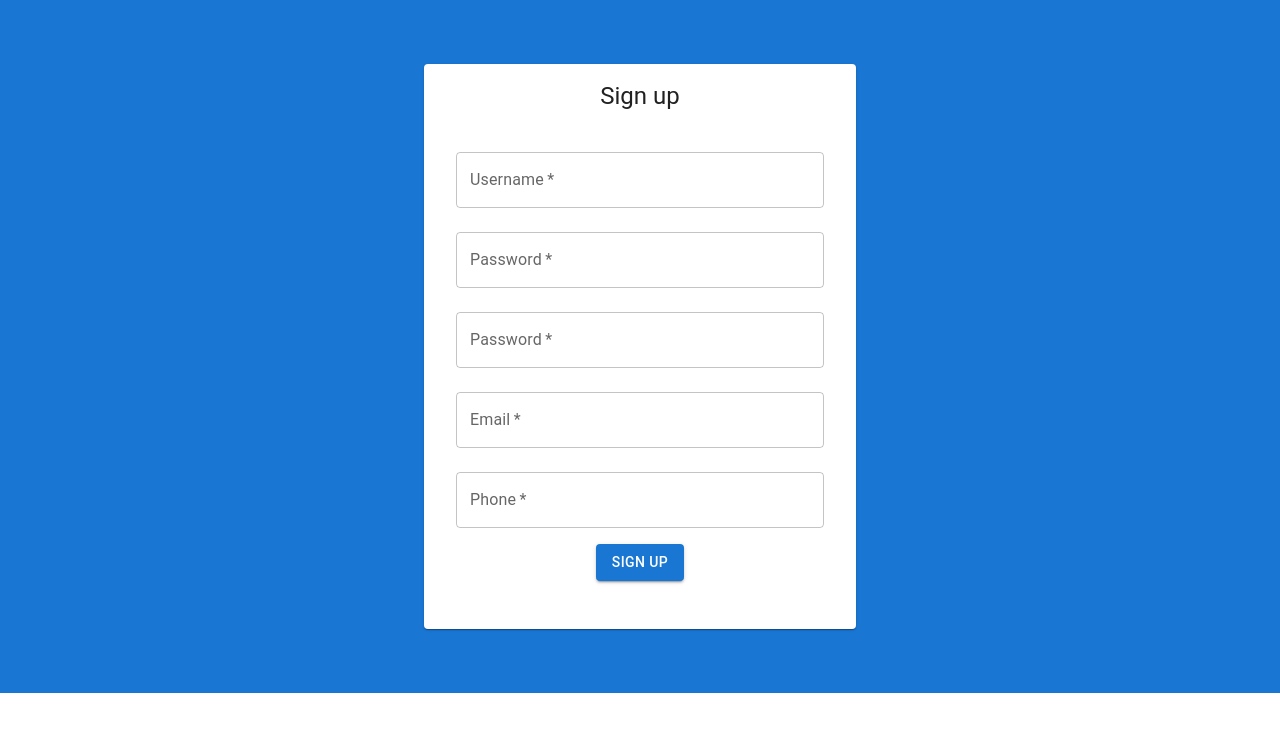
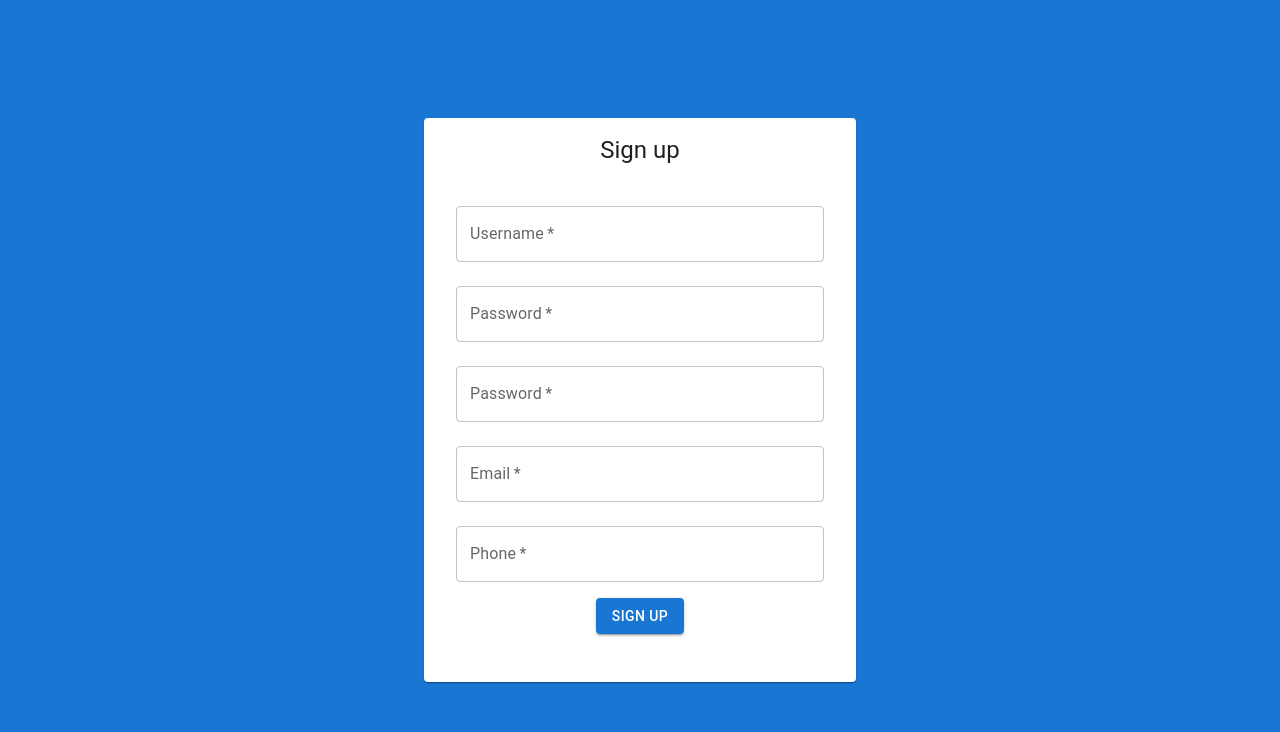
Before and after one commit to shidubei/SA59-ShoppingCart, a React (Create React App) app in the folder shopping-cart/: page /register in a window 1280 px wide. Shown: the top 732 px of the page. Built offline with nearby package versions, Linux system fonts and the light colour scheme.

Commit message:
Update SignUp.js - Fix UI

```diff
--- a/shopping-cart/src/components/SignUp.js
+++ b/shopping-cart/src/components/SignUp.js
@@ -34,7 +34,7 @@ export default function SignUp(){
     };
 
   return (
-    <Grid container justifyContent="center" alignItems="center" style={{backgroundColor: '#1976d2'}}>
+    <Grid container justifyContent="center" alignItems="center" style={{minHeight:'100vh', backgroundColor: '#1976d2'}}>
       <Card sx={{ maxWidth: 400, padding: 2, marginTop:'64px', marginBottom:'64px' }}>
         <Typography variant="h5" component="div" gutterBottom align="center">
           Sign up
```
